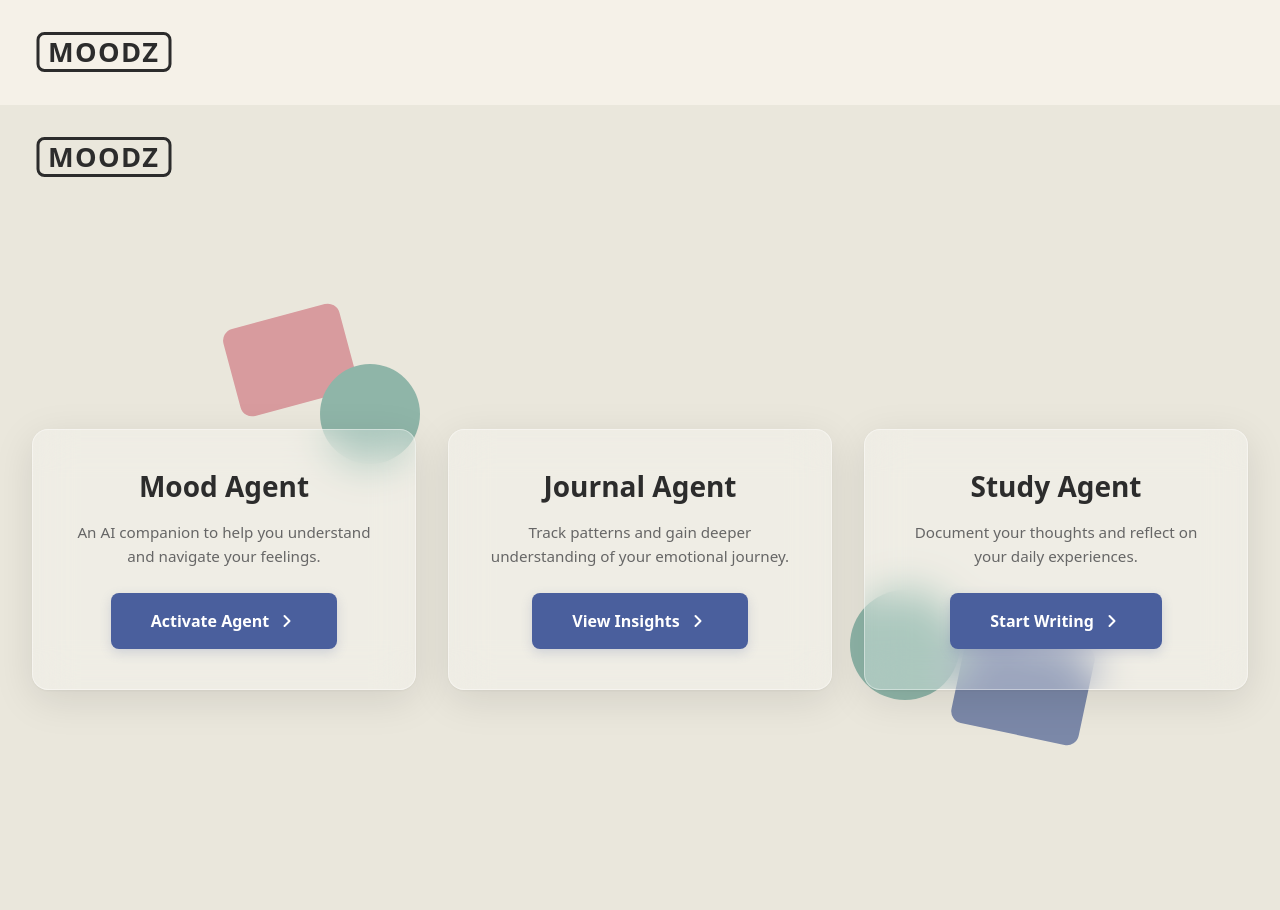
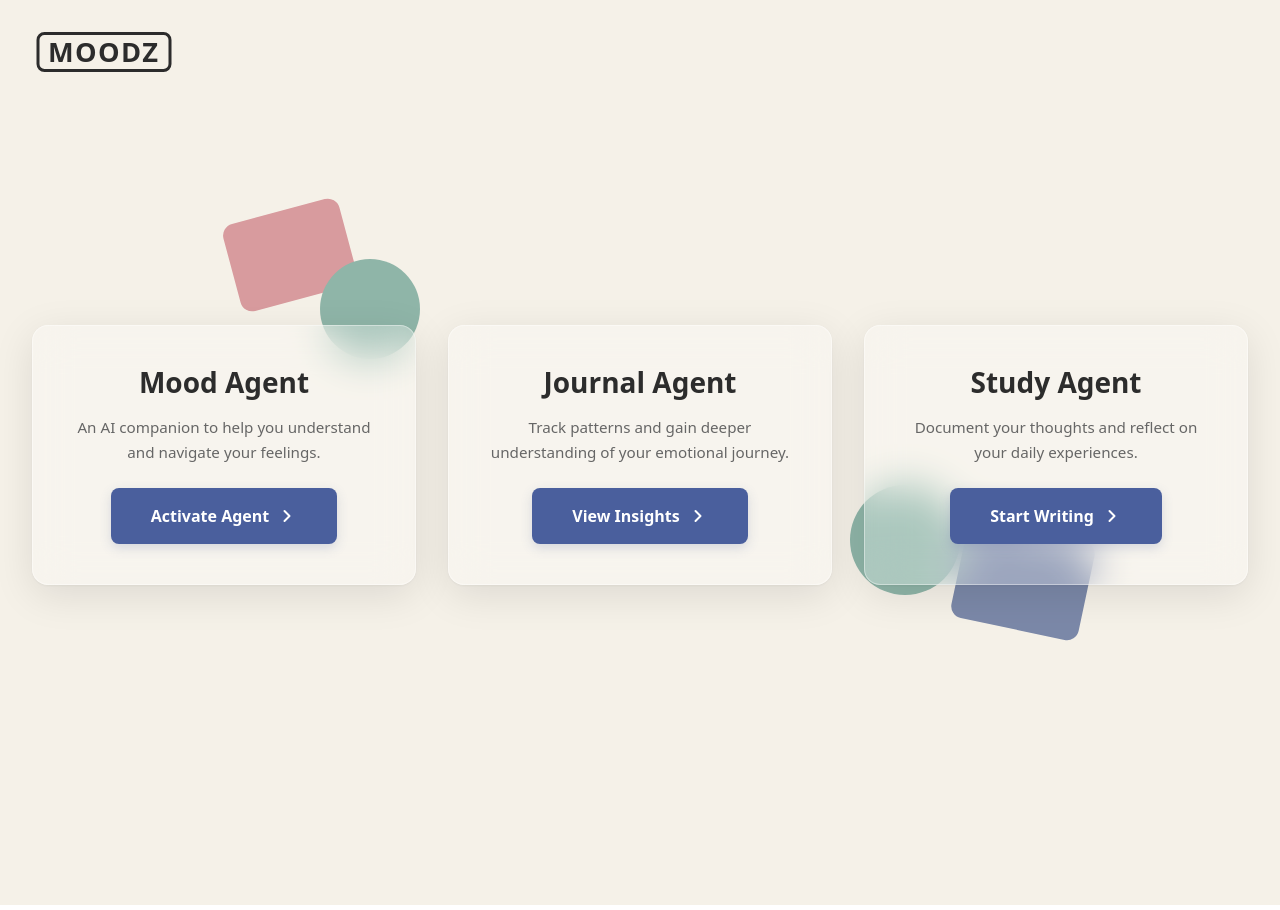
Before and after one commit to sandil2003/MOODZ, an Angular app in the folder moodz-frontend/: page / in a window 1280 px wide. Built offline with nearby package versions, Linux system fonts and the light colour scheme.

Commit message:
ui enhancements

```diff
--- a/moodz-frontend/src/app/pages/home/home.css
+++ b/moodz-frontend/src/app/pages/home/home.css
@@ -1,6 +1,6 @@
 .home-container {
   min-height: 100vh;
-  background-color: #EAE7DC;
+  background-color: #F5F1E8;
   position: relative;
   overflow: hidden;
 }
--- a/moodz-frontend/src/app/pages/home/home.html
+++ b/moodz-frontend/src/app/pages/home/home.html
@@ -1,10 +1,5 @@
 <div class="home-container">
-    <header class="header">
-        <div class="logo-container">
-            <h1 class="logo">MOODZ</h1>
-            <div class="rectangle"></div>
-        </div>
-    </header>
+
 
     <main class="main-content">
         <!-- Decorative shapes -->
```
